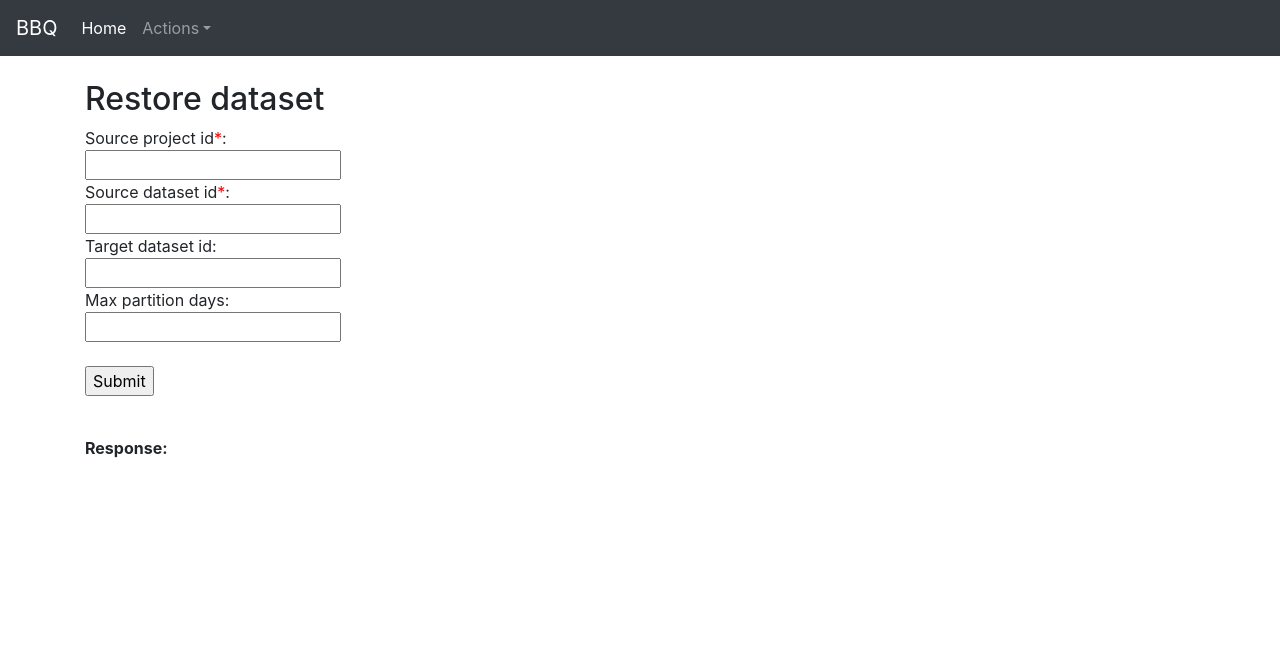
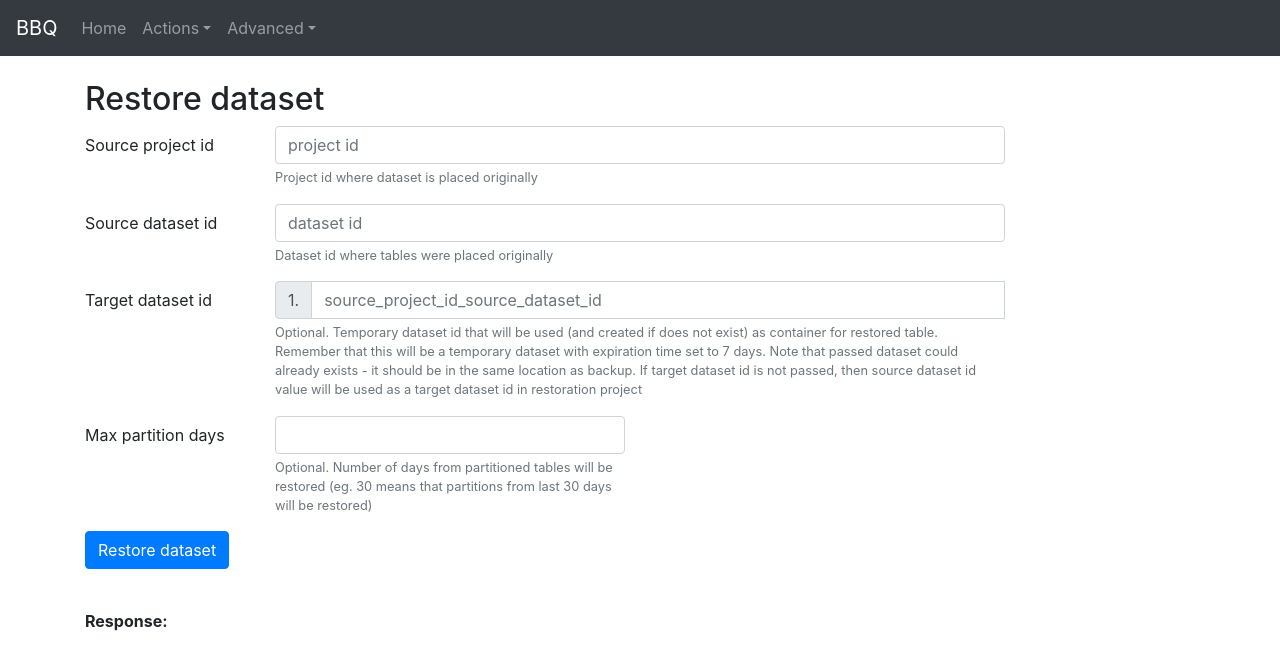
Before and after one commit to ocadotechnology/bbq, a Python web app: template templates/restoreDataset.html in a window 1280 px wide. Shown: the top 670 px of the page. Run offline with Jinja, Linux system fonts and the light colour scheme; the template is opened without the code that fills it: most values are stand-ins (such as "Sample title", 1, 10 or a date in 2020); some libraries are stand-ins or nearby versions.

Commit message:
improved ui restore forms

```diff
--- a/templates/base.html
+++ b/templates/base.html
@@ -29,16 +29,22 @@
 
   <div class="collapse navbar-collapse" id="navbarsExampleDefault">
     <ul class="navbar-nav mr-auto">
-      <li class="nav-item active">
+      <li class="nav-item">
         <a class="nav-link" href="/">Home <span class="sr-only">(current)</span></a>
       </li>
       <li class="nav-item dropdown">
-        <a class="nav-link dropdown-toggle" id="dropdown01"
+        <a class="nav-link dropdown-toggle" id="dropdown_actions"
            data-toggle="dropdown" aria-haspopup="true" aria-expanded="false">Actions</a>
-        <div class="dropdown-menu" aria-labelledby="dropdown01">
-          <a class="dropdown-item" href="/ui/restoreDataset">Restore Dataset</a>
+        <div class="dropdown-menu" aria-labelledby="dropdown_actions">
+          <a class="dropdown-item" href="/ui/restoreDataset">Restore dataset</a>
+          <a class="dropdown-item" href="/ui/restoreTable">Restore table</a>
+        </div>
+      </li>
+      <li class="nav-item dropdown">
+        <a class="nav-link dropdown-toggle" id="dropdown_advanced"
+           data-toggle="dropdown" aria-haspopup="true" aria-expanded="false">Advanced</a>
+        <div class="dropdown-menu" aria-labelledby="dropdown_advanced">
           <a class="dropdown-item" href="/ui/restoreList">Restore custom backup list</a>
-          <a class="dropdown-item" href="/ui/restoreTable">Restore table</a>
         </div>
       </li>
     </ul>
--- a/templates/restoreDataset.html
+++ b/templates/restoreDataset.html
@@ -32,12 +32,58 @@
 
 
 <form name="restoreDatasetForm" onsubmit="return OnSubmitForm();">
-  Source project id<span style="color: red;">*</span>:<br> <input type="text" name="projectId" value="" required><br>
-  Source dataset id<span style="color: red;">*</span>:<br> <input type="text" name="datasetId" value="" required><br>
-  Target dataset id:<br> <input type="text" name="targetDatasetId" value=""><br>
-  Max partition days:<br> <input type="number" min="1" name="max_partition_days" value=""><br>
-  <br>
-  <input type="submit" value="Submit">
+  <div class="form-group row">
+    <label for="sourceProjectId" class="col-sm-2 col-form-label">Source project id</label>
+    <div class="col-sm-8">
+      <input type="text" class="form-control" id="sourceProjectId" name="projectId"
+             placeholder="project id" required/>
+      <small id="sourceProjectIdHelp" class="form-text text-muted">Project id where dataset is
+        placed originally
+      </small>
+    </div>
+  </div>
+  <div class="form-group row">
+    <label for="sourceDatasetId" class="col-sm-2 col-form-label">Source dataset id</label>
+    <div class="col-sm-8">
+      <input type="text" class="form-control" id="sourceDatasetId" name="datasetId"
+             placeholder="dataset id">
+      <small id="sourceDatasetIdHelp" class="form-text text-muted">Dataset id where tables were
+        placed originally
+      </small>
+    </div>
+  </div>
+  <div class="form-group row">
+    <label for="targetDatasetId" class="col-sm-2 col-form-label">Target dataset id</label>
+    <div class="input-group col-sm-8">
+      <div class="input-group-prepend">
+        <span class="input-group-text" id="projectAddOn">{{ restoration_project_id }}.</span>
+      </div>
+      <input type="text" class="form-control" aria-describedby="projectAddOn" id="targetDatasetId"
+             name="targetDatasetId" placeholder="source_project_id_source_dataset_id">
+      <small id="targetDatasetIdHelp" class="form-text text-muted">Optional. Temporary dataset id
+        that will be used (and created if does not exist) as container for restored table. Remember
+        that this will be a temporary dataset with expiration time set to 7 days. Note that passed
+        dataset could already exists - it should be in the same location as backup. If target
+        dataset id is not passed, then source dataset id value will be used as a target dataset id
+        in restoration project
+      </small>
+    </div>
+  </div>
+  <div class="form-group row">
+    <label for="maxPartitionsDays" class="col-sm-2 col-form-label">Max partition days</label>
+    <div class="col-sm-4">
+      <input type="number" class="form-control" id="maxPartitionsDays" name="max_partition_days">
+      <small id="maxPartitionsDaysHelp" class="form-text text-muted">Optional. Number of days from
+        partitioned tables will be restored (eg. 30 means that partitions from last 30 days will be
+        restored)
+      </small>
+    </div>
+  </div>
+  <div class="form-group row">
+    <div class="col-sm-4">
+      <button type="submit" class="btn btn-primary">Restore dataset</button>
+    </div>
+  </div>
 </form>
 
 <br><strong>Response:</strong> <br>
--- a/templates/restoreTable.html
+++ b/templates/restoreTable.html
@@ -42,6 +42,7 @@
                                        name="partitionId" value=""><br>
   Target dataset id:<br><input type="text" name="targetDatasetId" value=""><br>
   Restoration date:<br><input type="date" name="restorationDate" value=""><br>
+  <span style="color: red;">*</span> - required fields
   <br>
   <input type="submit" value="Submit">
 </form>
```
Also changed, not shown: src/main.py (+10 -5 lines), templates/index.html (+14 -5 lines), templates/restoreList.html (+38 -7 lines).
